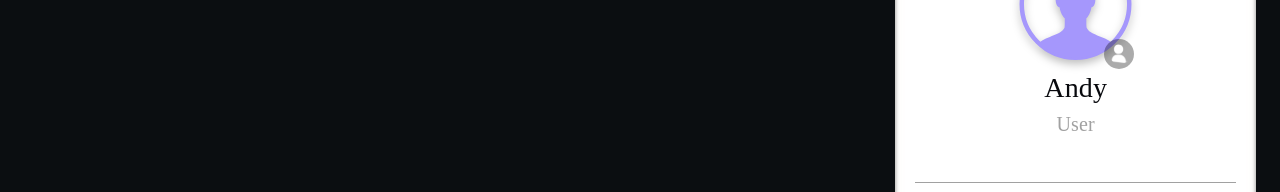
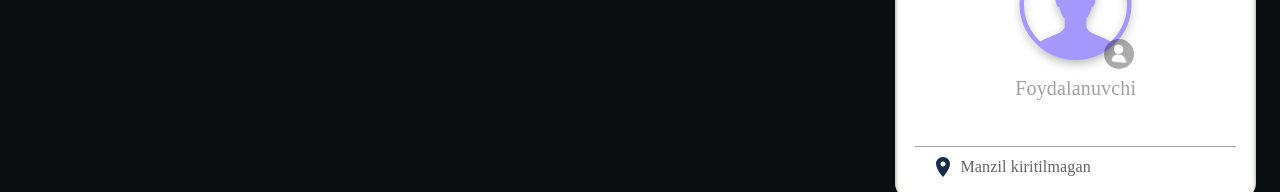
Before and after one commit to AbdujalolAndy/Papay-React, a React (Create React App) app: page /orders in a window 1280 px wide. Shown: the part 608-800 px from the top of the page. Built offline with nearby package versions, Linux system fonts and the light colour scheme; no server answers; a small style sheet from the web is missing.

Commit message:
feat: Modify orderPage member related data

```diff
--- a/src/app/screens/OrdersPage/index.tsx
+++ b/src/app/screens/OrdersPage/index.tsx
@@ -16,6 +16,8 @@ import { setFinishedOrders, setPausedOrders, setProcessOrders } from "./slice";
 import { useDispatch } from "react-redux";
 import OrderServiceApi from "../../apiServices/orderServiceApi";
 import { CartItem } from "../../types/others";
+import { Member } from "../../types/user";
+import { serverApi } from "../../../lib/config";
 
 //Redux Slice
 const actionDispatch = (dispatch: Dispatch) => ({
@@ -27,7 +29,7 @@ export function OrdersPage(props: any) {
     /** Initializations **/
     const [value, setValue] = useState("1");
     const { setFinishedOrders, setPausedOrders, setProcessOrders } = actionDispatch(useDispatch())
-    const { orderRebuild, setOrderRebuild } = props
+    const { orderRebuild, setOrderRebuild, verifiedMemberData } = props
 
     useEffect(() => {
         const orderService = new OrderServiceApi()
@@ -76,19 +78,19 @@ export function OrdersPage(props: any) {
                     <Box className="order_info_box">
                         <Box display='flex' marginBottom={"40px"} flexDirection={"column"} justifyContent={"center"} alignItems={"center"}>
                             <Box className="order_user_img">
-                                <img src="/auth/default_user.svg" className="order_user_avatar" />
+                                <img src={verifiedMemberData?.mb_image ?? "/auth/default_user.svg"} className="order_user_avatar" />
                                 <Box className="order_user_icon_box">
                                     <img src="/icons/user_icon.svg" className="order_user_prof_img" />
                                 </Box>
                             </Box>
-                            <span className="order_user_name">Andy</span>
-                            <span className="order_user_prof">User</span>
+                            <span className="order_user_name">{verifiedMemberData?.mb_nick}</span>
+                            <span className="order_user_prof">{verifiedMemberData?.mb_type ?? "Foydalanuvchi"}</span>
                         </Box>
                         <Marginer direction="horizontal" width="100%" height="1" bg="rgb(161, 161, 161)" />
                         <Box className="order_user_address" marginTop={"8px"}>
                             <Box style={{ display: "flex" }}>
                                 <LocationOnIcon />
-                                <div className="spec_address_txt">Manzil kiritilmagan</div>
+                                <div className="spec_address_txt">{verifiedMemberData?.mb_address ?? "Manzil kiritilmagan"}</div>
                             </Box>
                         </Box>
                     </Box>
```
